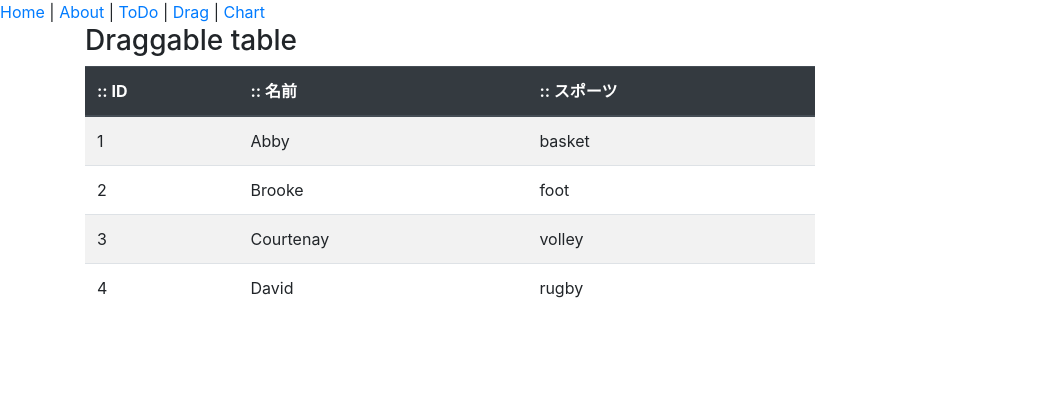
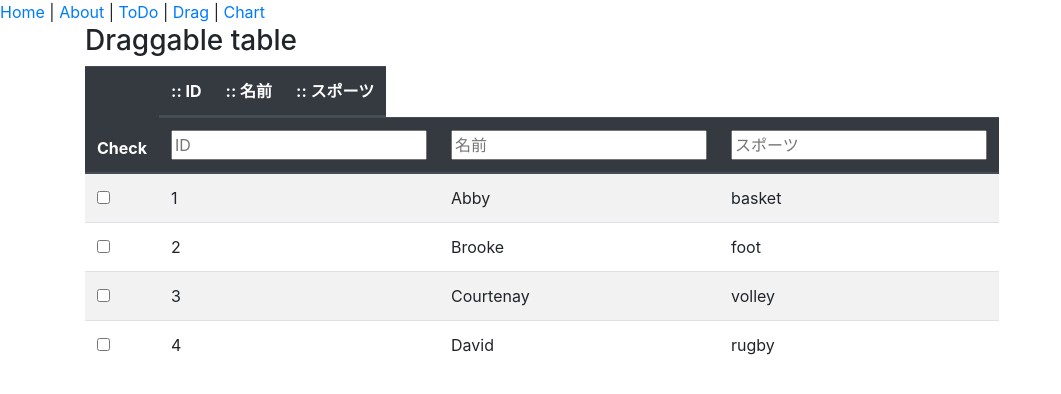
Before and after one commit to otera/hello-vue, a Vue app: page /drag in a window 1280 px wide. Shown: the top 394 px of the page, without its empty margins (0-1061 px from the left). Built offline with nearby package versions, Linux system fonts and the light colour scheme.

Commit message:
ドラッグ終了後にイベント実行するように変更

```diff
--- a/src/views/Drag.vue
+++ b/src/views/Drag.vue
@@ -2,22 +2,34 @@
   <div class="row">
     <div class="col-8">
       <h3>Draggable table</h3>
-
       <table class="table table-striped">
         <thead class="thead-dark">
+          <tr>
+            <th rowspan="2">Check</th>
             <draggable
               v-model="headers"
               :options="{ handle: '.item-handle' }"
-            tag="tr"
+              @end="draggableEnd"
             >
               <th v-for="header in headers" :key="header.key" scope="col">
                 <span class="item-handle">::</span>
                 {{ header.name }}
               </th>
             </draggable>
+          </tr>
+          <tr>
+            <th v-for="header2 in headersSecond" :key="header2.key">
+              <input
+                type="text"
+                :name="header2.key"
+                :placeholder="header2.name"
+              />
+            </th>
+          </tr>
         </thead>
         <tbody>
           <tr v-for="item in list" :key="item.name">
+            <td><input type="checkbox" /></td>
             <td v-for="header in headers" :key="header.key">
               {{ item[header.key] }}
             </td>
@@ -32,13 +44,26 @@
 import draggable from "vuedraggable";
 export default {
   name: "Drag",
-  methods: {},
+  methods: {
+    draggableEnd(event) {
+      // ドラッグ後のデータ順を確認
+      console.log(event);
+      this.headers.forEach((data, index) => {
+        console.log("index:" + index, data.key, data.name);
+      });
+    },
+  },
   components: {
     draggable,
   },
   data() {
     return {
       headers: [
+        { key: "id", name: "ID" },
+        { key: "name", name: "名前" },
+        { key: "sport", name: "スポーツ" },
+      ],
+      headersSecond: [
         { key: "id", name: "ID" },
         { key: "name", name: "名前" },
         { key: "sport", name: "スポーツ" },
```
Lines whose indentation alone changed are shown as unchanged.
